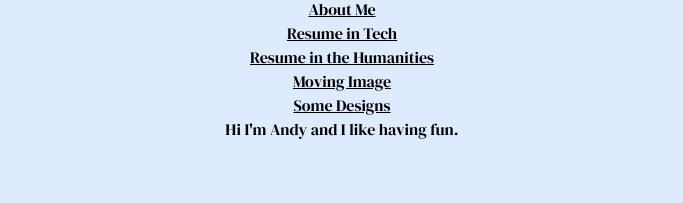
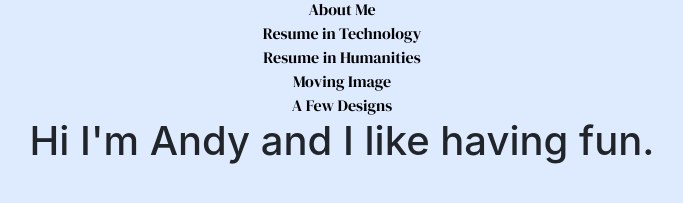
Before and after one commit to andyjuice/andyjuice.github.io, a plain HTML site: page index.html in a window 1280 px wide. Shown: the part 503-706 px from the top of the page, without its empty margins (298-981 px from the left). Drawn offline with nearby package versions, Linux system fonts and the light colour scheme.

Commit message:
about me

```diff
--- a/index.html
+++ b/index.html
@@ -31,19 +31,21 @@
     </div>
     <!-- <hr style="border: 1px solid lightgrey; width: 20%;" /> -->
     <div class="text-center linkList">
+        <div style="display:block;">
             <a href="">About Me</a>
             <br>
-        <a href="cv/andyJuResume.pdf" target="_blank" alt="cv">Resume in Tech</a>
+            <a href="cv/andyJuResume.pdf" target="_blank" alt="cv">Resume in Technology</a>
             <br>
-        <a href="cv/andyJuResume_arts.pdf" target="_blank" alt="cv arts">Resume in the Humanities</a>
+            <a href="cv/andyJuResume_arts.pdf" target="_blank" alt="cv arts">Resume in Humanities</a>
             <br>
             <a href="https://www.youtube.com/channel/UC8k1b1ypLta1k30DGqRc9cQ?view_as=subscriber" target="_blank"
                 alt="yt channel">Moving Image</a>
             <br>
-        <a href="https://ndjuice.carbonmade.com/" target="_blank" alt="design portfolio">Some Designs</a>
+            <a href="https://ndjuice.carbonmade.com/" target="_blank" alt="design portfolio">A Few Designs</a>
+        </div>
     </div>
     <div class="text-center">
-        <p>Hi I'm Andy and I like having fun.</p>
+        <h1>Hi I'm Andy and I like having fun.</h1>
         <br>
         <p></p>
     </div>
--- a/styles.css
+++ b/styles.css
@@ -1,7 +1,7 @@
 a{
     font-family: 'DM Serif Display', serif;
-    text-decoration: underline black;
-    color: black
+    /* text-decoration: underline black; */
+    color: black;
 }
 
 p{
@@ -9,7 +9,7 @@ p{
     color: black
 }
 a:hover{
-    text-decoration: underline grey;
+    /* text-decoration: underline grey; */
     color: lightslategrey
 }
 
```
Lines whose indentation alone changed are shown as unchanged.
